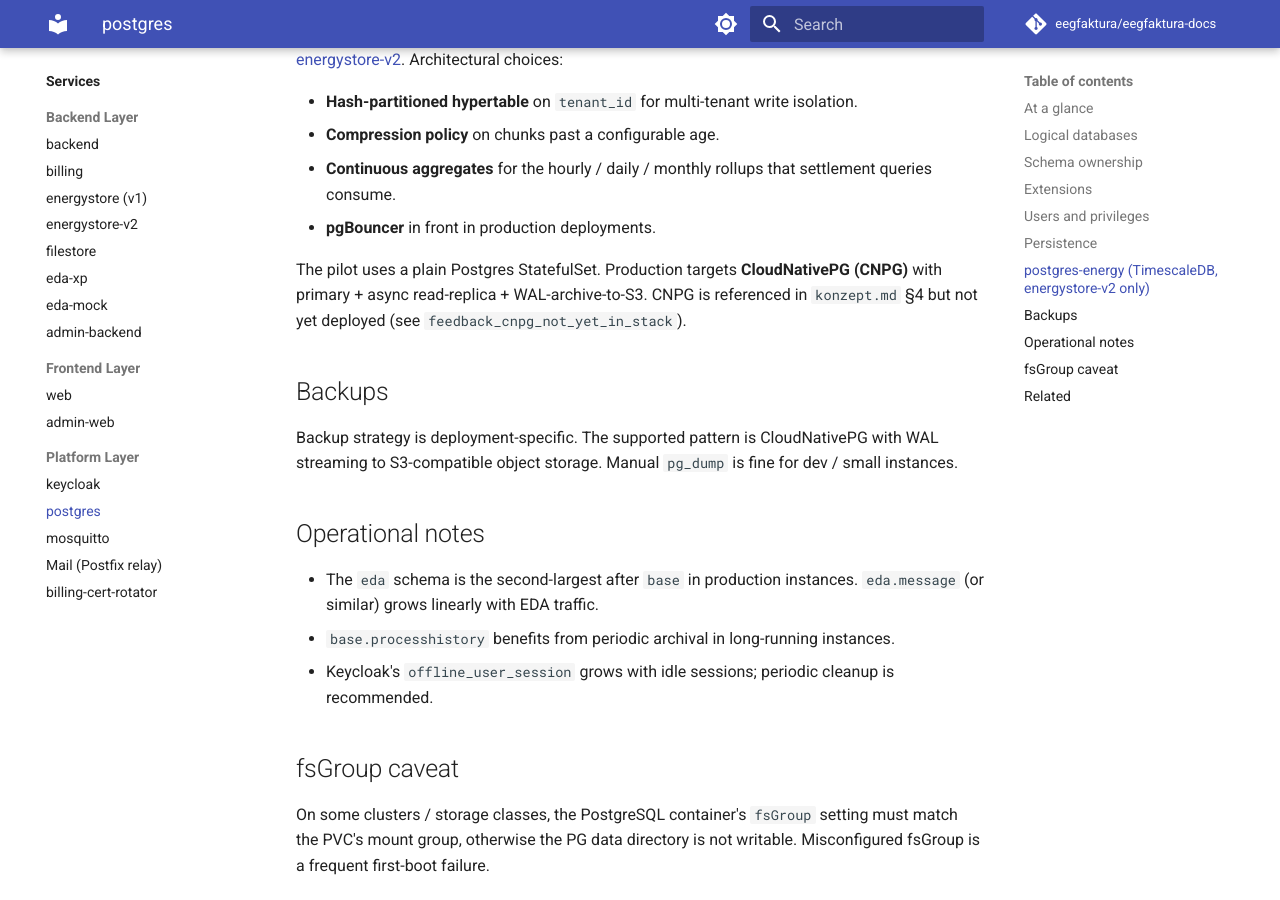
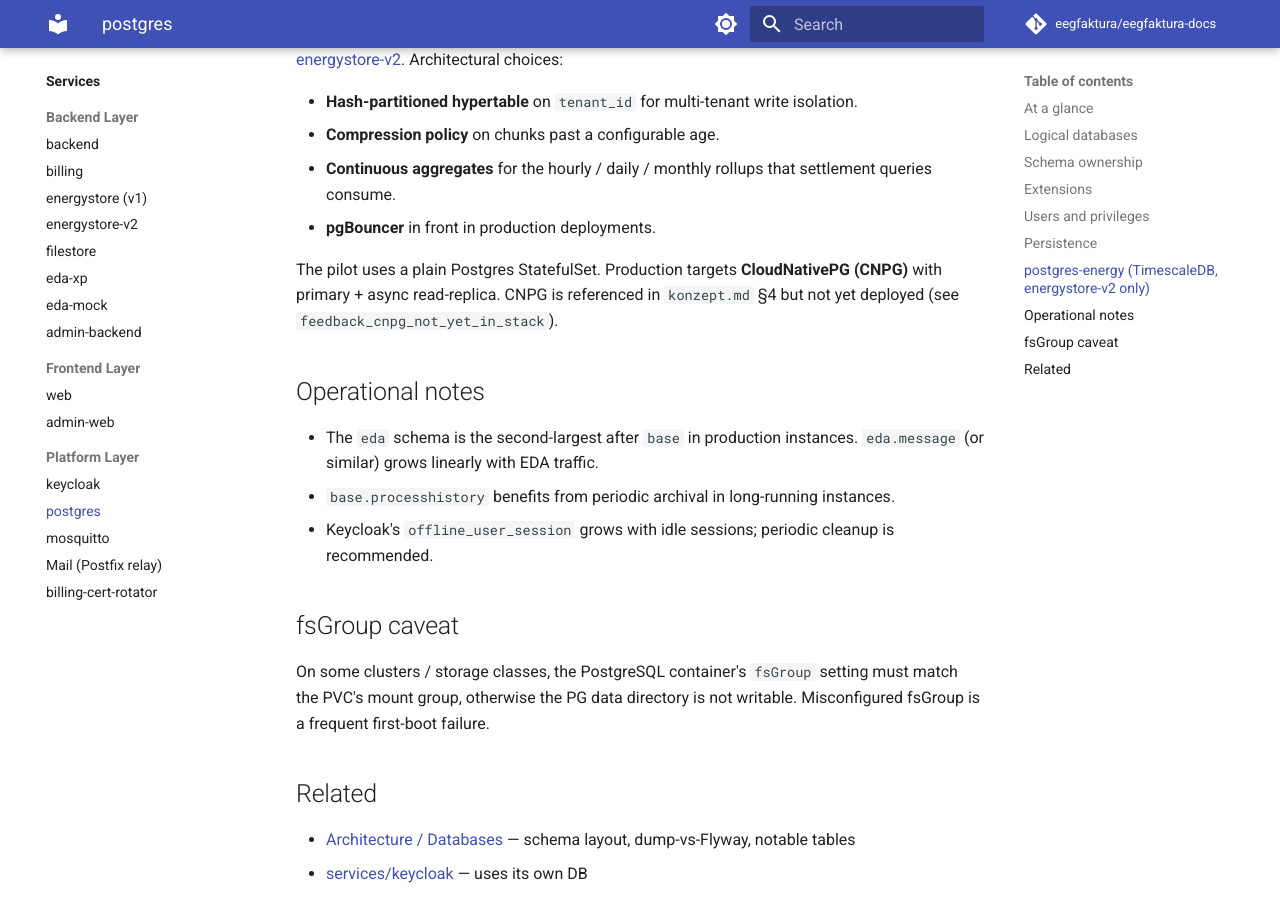
Before and after one commit to eegfaktura/eegfaktura-docs, an MkDocs documentation site: the page built from docs/services/postgres.md, in a window 1280 px wide and 900 px high, scrolled down 2702 px. Built offline with MkDocs 1.6.1 and Material for MkDocs 9.7.7, drawn with Linux system fonts in a browser that asks for light colours; comment, search, counter and statistics services are not loaded.

Commit message:
docs: remove infrastructure backup info from developer docs (#4)
Backup/restore strategy (CNPG WAL archiving, PVC snapshots) is
deployment/infrastructure concern, not developer documentation.
Keeps the developer-relevant data-durability warnings (PVC deletion
destroys data) without prescribing a backup mechanism.

Co-authored-by: Claude Opus 4.8 <noreply@anthropic.com>

```diff
--- a/docs/services/postgres.md
+++ b/docs/services/postgres.md
@@ -72,11 +72,7 @@ A separate Postgres deployment hosts the TimescaleDB-backed time-series data for
 - **Continuous aggregates** for the hourly / daily / monthly rollups that settlement queries consume.
 - **pgBouncer** in front in production deployments.
 
-The pilot uses a plain Postgres StatefulSet. Production targets **CloudNativePG (CNPG)** with primary + async read-replica + WAL-archive-to-S3. CNPG is referenced in `konzept.md` §4 but not yet deployed (see `feedback_cnpg_not_yet_in_stack`).
-
-## Backups
-
-Backup strategy is deployment-specific. The supported pattern is CloudNativePG with WAL streaming to S3-compatible object storage. Manual `pg_dump` is fine for dev / small instances.
+The pilot uses a plain Postgres StatefulSet. Production targets **CloudNativePG (CNPG)** with primary + async read-replica. CNPG is referenced in `konzept.md` §4 but not yet deployed (see `feedback_cnpg_not_yet_in_stack`).
 
 ## Operational notes
 
```
Also changed, not shown: docs/architecture/databases.md (+0 -4 lines), docs/services/energystore.md (+1 -1 lines), docs/services/filestore.md (+1 -1 lines).
